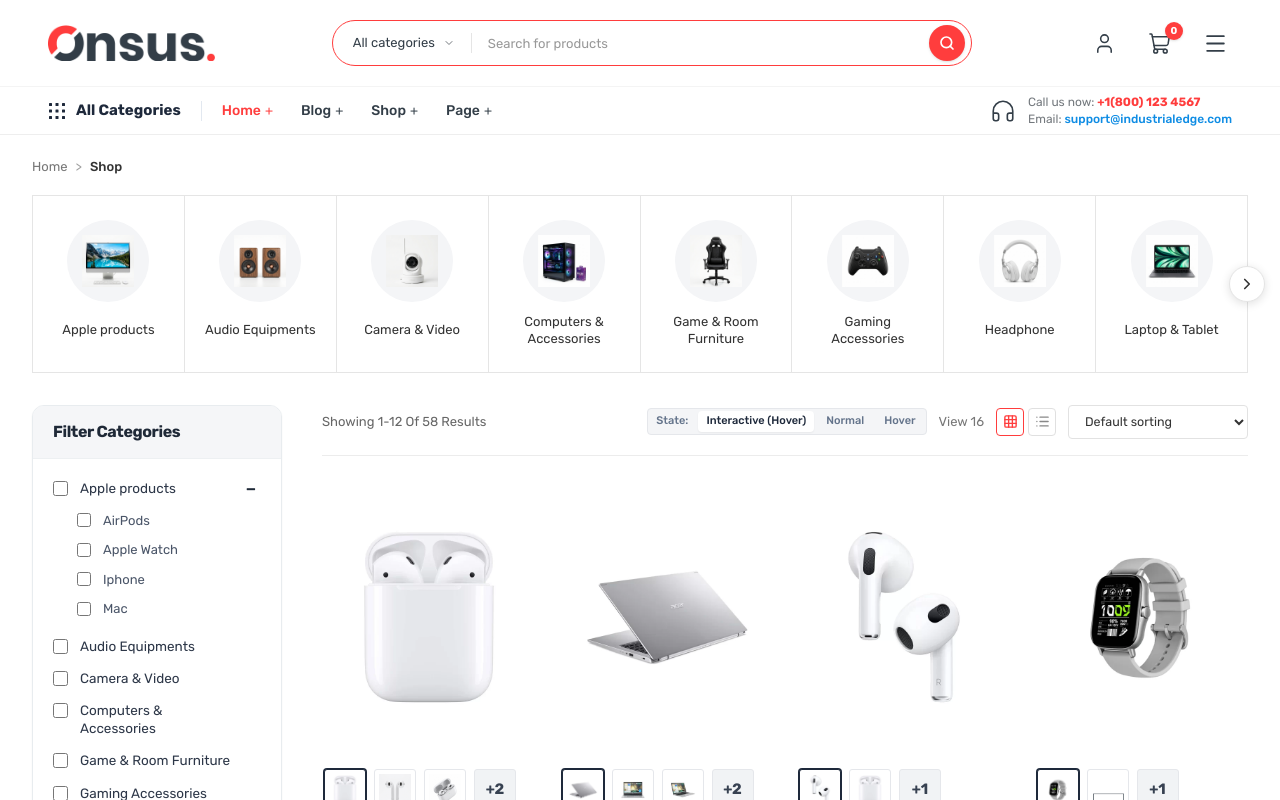
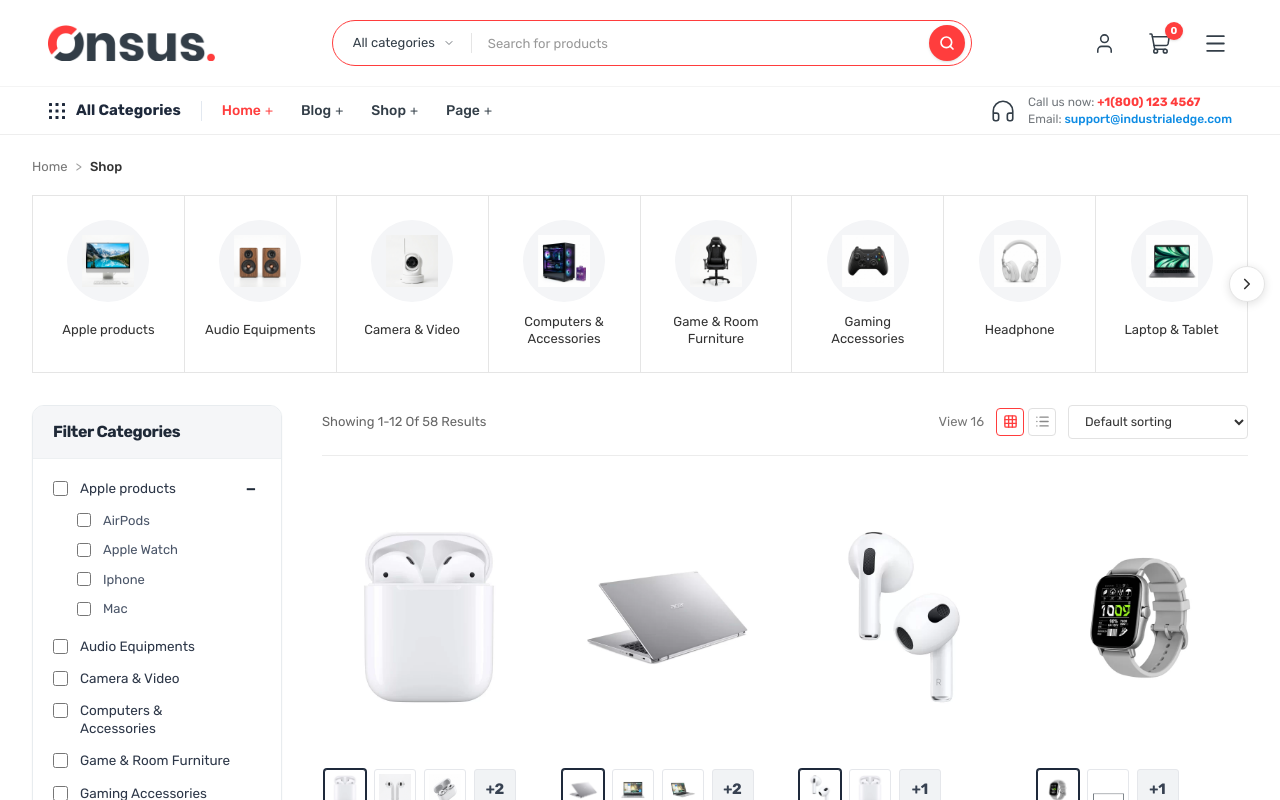
Before and after one commit to TechMireSolutions/industrialedge, a Next.js app: page /shop in a window 1280 px wide. Shown: the top 800 px of the page. Built offline with nearby package versions, Linux system fonts and the light colour scheme.

Commit message:
feat: add shop page with advanced filtering, circular category carousel, and interactive product cards

```diff
--- a/src/app/shop/page.tsx
+++ b/src/app/shop/page.tsx
@@ -526,9 +526,6 @@
 
   // Quick View Modal
   const [quickViewItem, setQuickViewItem] = useState<ShopProductItem | null>(null);
-
-  // Card Interactive Preview Mode ('auto' = mouse hover/focus, 'hover' = force hover, 'normal' = force normal)
-  const [cardPreviewMode, setCardPreviewMode] = useState<"auto" | "hover" | "normal">("auto");
 
   // Top Categories Carousel Ref & Scroll state (Image 1 & 2)
   const carouselRef = useRef<HTMLDivElement>(null);
@@ -1201,45 +1198,7 @@
               </div>
 
               {/* Right: View & Sort Controls */}
-              <div className="flex flex-wrap items-center gap-3">
-                {/* Interactive Card State Inspector */}
-                <div className="hidden sm:flex items-center gap-1 bg-[#f4f5f7] p-0.5 rounded-[4px] border border-[#e5e7eb] text-[12px]">
-                  <span className="text-[11px] text-[#64748b] px-1.5 font-medium">State:</span>
-                  <button
-                    type="button"
-                    onClick={() => setCardPreviewMode("auto")}
-                    className={`px-2 py-0.5 rounded text-[11px] font-medium transition-all cursor-pointer ${
-                      cardPreviewMode === "auto"
-                        ? "bg-white text-[#1e293b] shadow-xs"
-                        : "text-[#64748b] hover:text-[#1e293b]"
-                    }`}
-                  >
-                    Interactive (Hover)
-                  </button>
-                  <button
-                    type="button"
-                    onClick={() => setCardPreviewMode("normal")}
-                    className={`px-2 py-0.5 rounded text-[11px] font-medium transition-all cursor-pointer ${
-                      cardPreviewMode === "normal"
-                        ? "bg-white text-[#1e293b] shadow-xs"
-                        : "text-[#64748b] hover:text-[#1e293b]"
-                    }`}
-                  >
-                    Normal
-                  </button>
-                  <button
-                    type="button"
-                    onClick={() => setCardPreviewMode("hover")}
-                    className={`px-2 py-0.5 rounded text-[11px] font-medium transition-all cursor-pointer ${
-                      cardPreviewMode === "hover"
-                        ? "bg-[#f04438] text-white shadow-xs"
-                        : "text-[#64748b] hover:text-[#1e293b]"
-                    }`}
-                  >
-                    Hover
-                  </button>
-                </div>
-
+              <div className="flex items-center gap-3">
                 <span className="text-[13px] text-[#777777] hidden md:inline">
                   View 16
                 </span>
@@ -1315,13 +1274,6 @@
                   <ShopProductCard
                     key={product.id}
                     product={product}
-                    forceHover={
-                      cardPreviewMode === "hover"
-                        ? true
-                        : cardPreviewMode === "normal"
-                        ? false
-                        : undefined
-                    }
                     onQuickView={(p) => setQuickViewItem(p)}
                     onCompare={(p) =>
                       showToast(`Added "${p.name}" to compare list!`)
--- a/src/components/products/shop-product-card.tsx
+++ b/src/components/products/shop-product-card.tsx
@@ -92,31 +92,12 @@
     }
   };
 
-  const normalClasses =
-    forceHover === true
-      ? "opacity-0 scale-95 pointer-events-none"
-      : forceHover === false
-      ? "opacity-100 scale-100 pointer-events-auto"
-      : `${
-          isHovered
-            ? "opacity-0 scale-95 pointer-events-none"
-            : "opacity-100 scale-100 pointer-events-auto"
-        } group-hover:opacity-0 group-hover:scale-95 group-hover:pointer-events-none`;
-
-  const hoverClasses =
-    forceHover === true
-      ? "opacity-100 translate-y-0 pointer-events-auto"
-      : forceHover === false
-      ? "opacity-0 translate-y-2 pointer-events-none"
-      : `${
-          isHovered
-            ? "opacity-100 translate-y-0 pointer-events-auto"
-            : "opacity-0 translate-y-2 pointer-events-none"
-        } group-hover:opacity-100 group-hover:translate-y-0 group-hover:pointer-events-auto`;
+  const isCardHovered =
+    forceHover === true ? true : forceHover === false ? false : isHovered;
 
   return (
     <article
-      className="group relative bg-white flex flex-col justify-between transition-all duration-300 w-full select-none"
+      className="group relative bg-white flex flex-col justify-between w-full select-none"
       onMouseEnter={() => setIsHovered(true)}
       onMouseLeave={() => {
         setIsHovered(false);
@@ -133,7 +114,13 @@
       <div className="relative w-full h-[275px] bg-white overflow-hidden rounded-[4px]">
         {/* NORMAL STATE: Centered Product Image */}
         <div
-          className={`absolute inset-0 flex items-center justify-center p-3 transition-all duration-300 ease-out ${normalClasses}`}
+          className="absolute inset-0 flex items-center justify-center p-3 transition-all duration-300 ease-out"
+          style={{
+            opacity: isCardHovered ? 0 : 1,
+            transform: isCardHovered ? "scale(0.96)" : "scale(1)",
+            pointerEvents: isCardHovered ? "none" : "auto",
+            zIndex: isCardHovered ? 0 : 10,
+          }}
         >
           <Link
             href={`/product/${product.id}`}
@@ -154,7 +141,14 @@
 
         {/* HOVER STATE: Interactive Specs + Floating Action Buttons + Delivery + Add to Cart */}
         <div
-          className={`absolute inset-0 bg-white flex flex-col justify-between py-1 transition-all duration-300 ease-out z-10 ${hoverClasses}`}
+          className="absolute inset-0 bg-white flex flex-col justify-between py-1 transition-all duration-300 ease-out"
+          style={{
+            opacity: isCardHovered ? 1 : 0,
+            transform: isCardHovered ? "translateY(0)" : "translateY(8px)",
+            pointerEvents: isCardHovered ? "auto" : "none",
+            visibility: isCardHovered ? "visible" : "hidden",
+            zIndex: isCardHovered ? 20 : 0,
+          }}
         >
           {/* Top Row: Key-Value Specs Table (Left) + 3 Floating Action Buttons (Right) */}
           <div className="flex items-start justify-between gap-2 pt-1">
```
Also changed, not shown: src/app/globals.css (line endings or trailing spaces).
